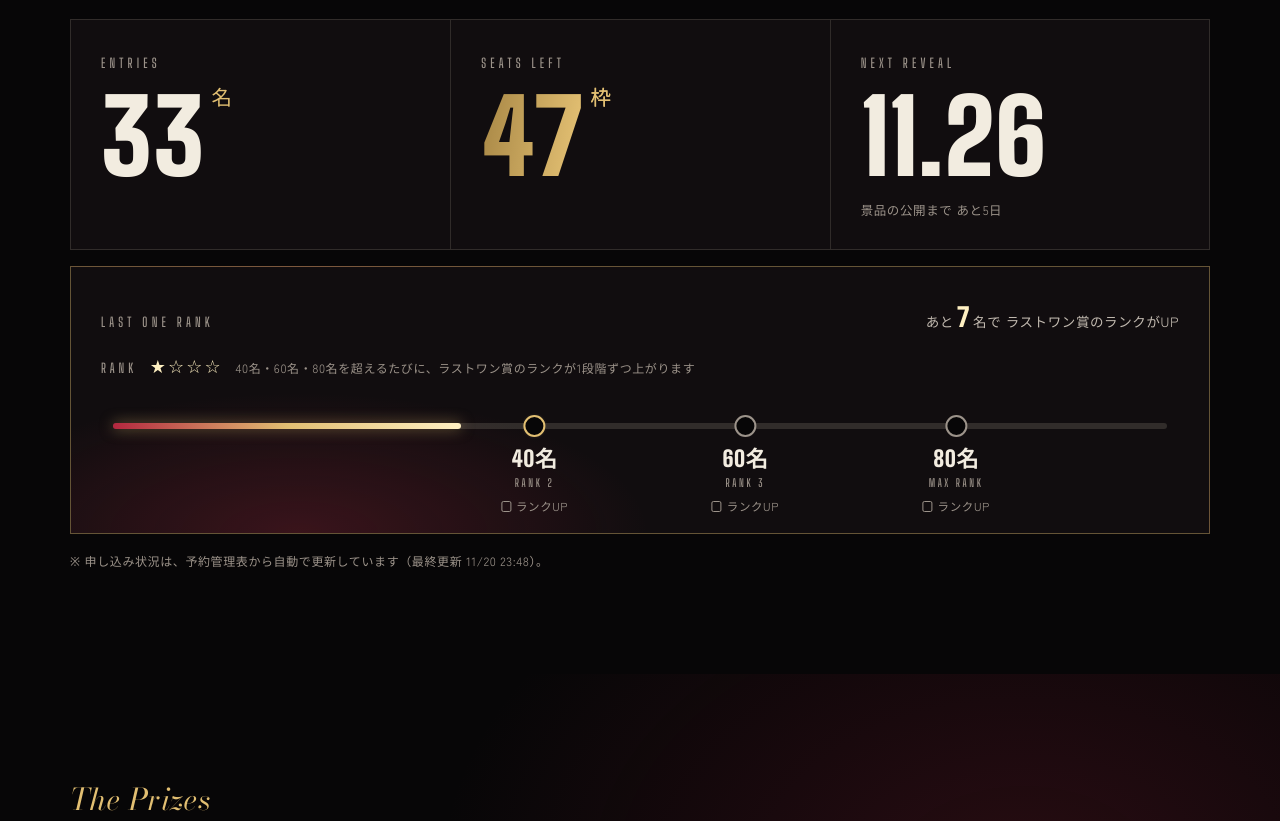
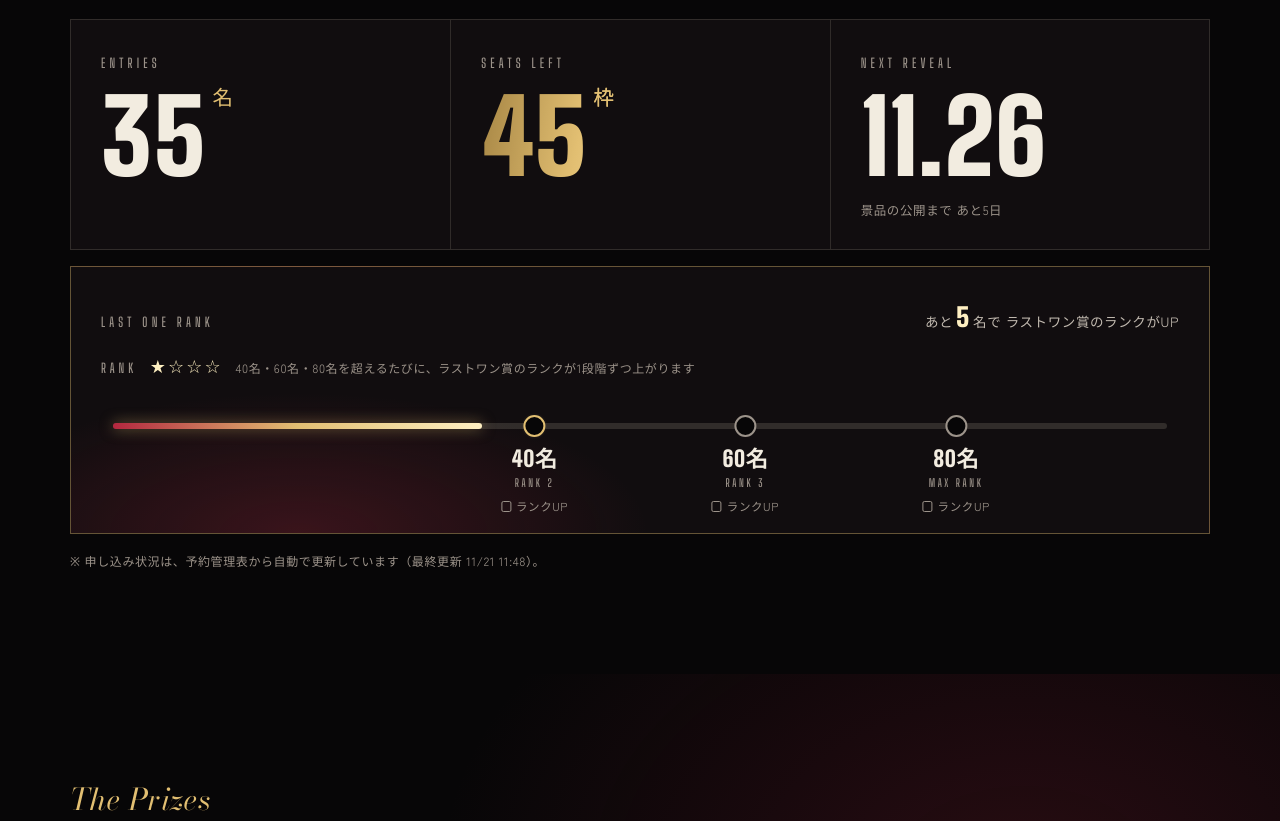
Before and after one commit to mozalink0001-lgtm/bonenkai2026, a plain HTML site: page index.html in a window 1280 px wide. Shown: the part 1248-2069 px from the top of the page. Drawn offline with nearby package versions, Linux system fonts and the light colour scheme; a web font is replaced by a local one.

Commit message:
申し込み人数を35名に更新
Co-Authored-By: Claude Opus 5.5 <noreply@anthropic.com>
Claude-Session: https://claude.ai/code/session_01WKBzcfV5RtaoUxEUigUVZC

```diff
--- a/index.html
+++ b/index.html
@@ -817,7 +817,7 @@ footer .wrap{display:flex;justify-content:space-between;gap:12px;flex-wrap:wrap;
 <script>
 (function(){
   // 申し込み人数：予約管理表（イベント別集計・イベントID 261204）の予約数。定期タスクが定期的に書き換える
-  var LIVE = { entries: 33, capacity: 80, max: 100, prizes: 20, updated: '2026-11-21T08:48' };
+  var LIVE = { entries: 35, capacity: 80, max: 100, prizes: 20, updated: '2026-11-21T20:48' };
 
   var EVENT = new Date('2026-12-11T19:30:00+09:00');
   var DEADLINE = new Date('2026-11-30T23:59:59+09:00');
```
